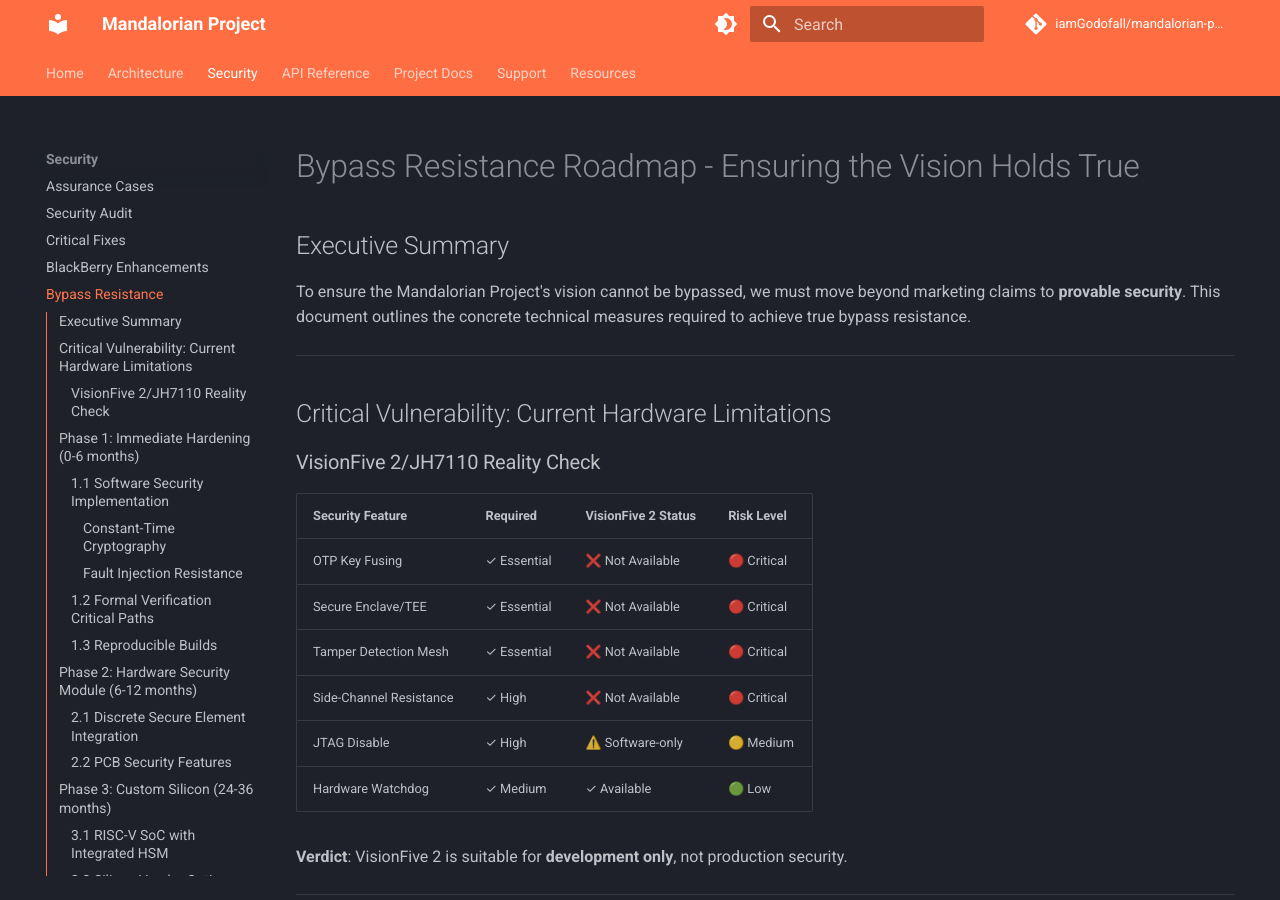
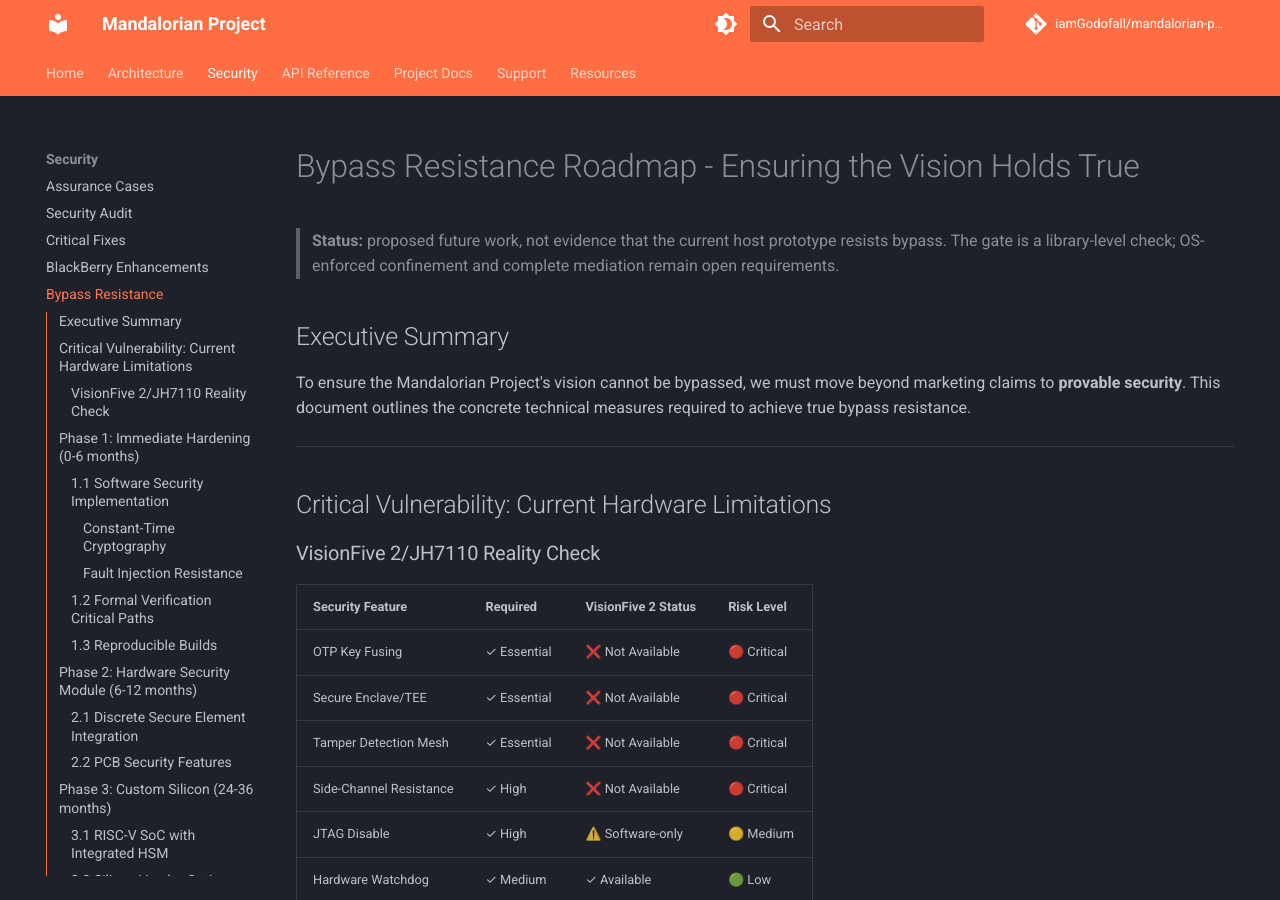
Before and after one commit to iamGodofall/mandalorian-project, an MkDocs documentation site: the page built from docs/security/BYPASS_RESISTANCE_ROADMAP.md, in a window 1280 px wide and 900 px high. Built offline with MkDocs 1.6.1 and Material for MkDocs 9.7.7, drawn with Linux system fonts in a browser that asks for light colours; comment, search, counter and statistics services are not loaded.

Commit message:
Mark bypass-resistance roadmap as future work

```diff
--- a/docs/security/BYPASS_RESISTANCE_ROADMAP.md
+++ b/docs/security/BYPASS_RESISTANCE_ROADMAP.md
@@ -1,4 +1,6 @@
 # Bypass Resistance Roadmap - Ensuring the Vision Holds True
+> **Status:** proposed future work, not evidence that the current host prototype resists bypass. The gate is a library-level check; OS-enforced confinement and complete mediation remain open requirements.
+
 
 ## Executive Summary
 
```
